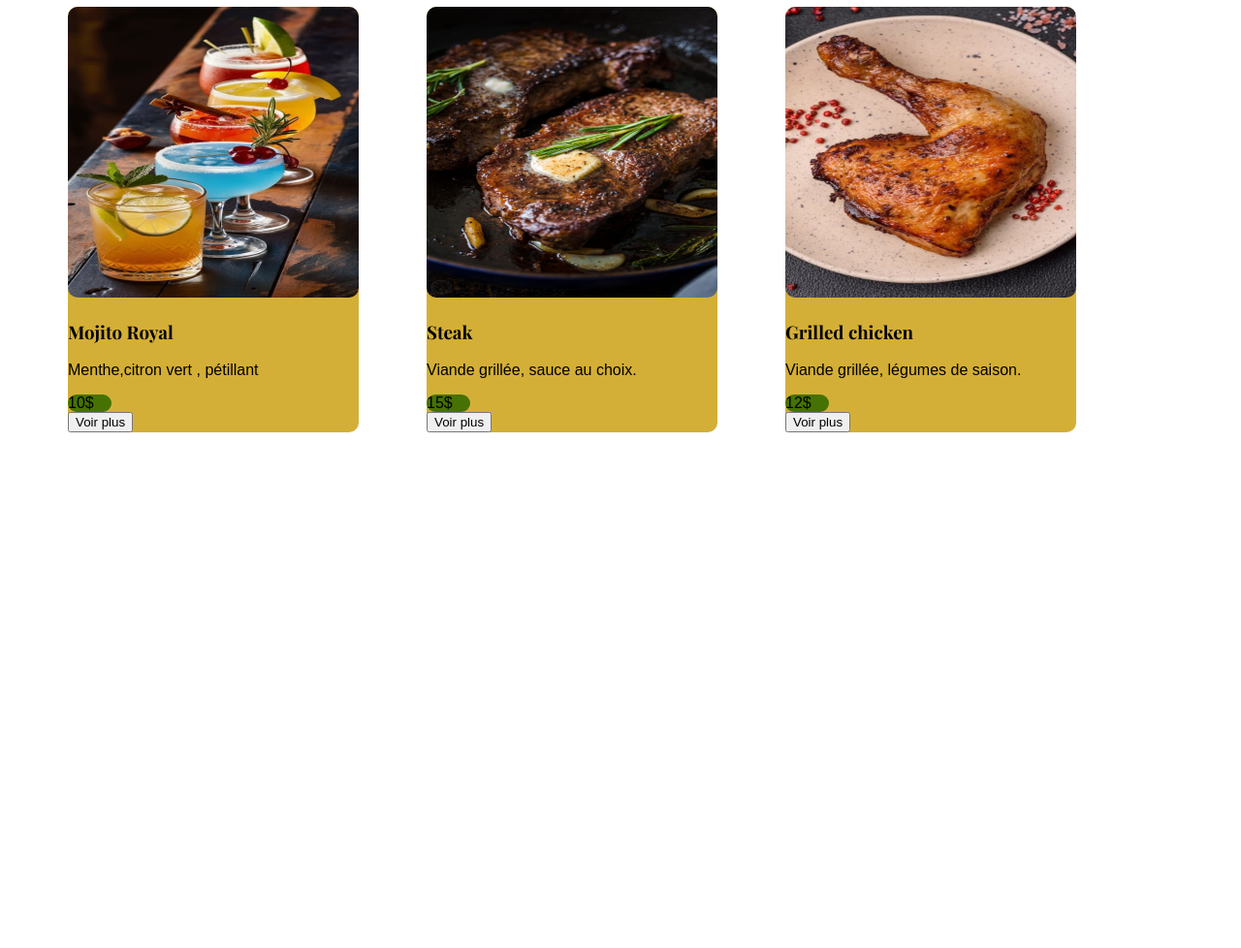
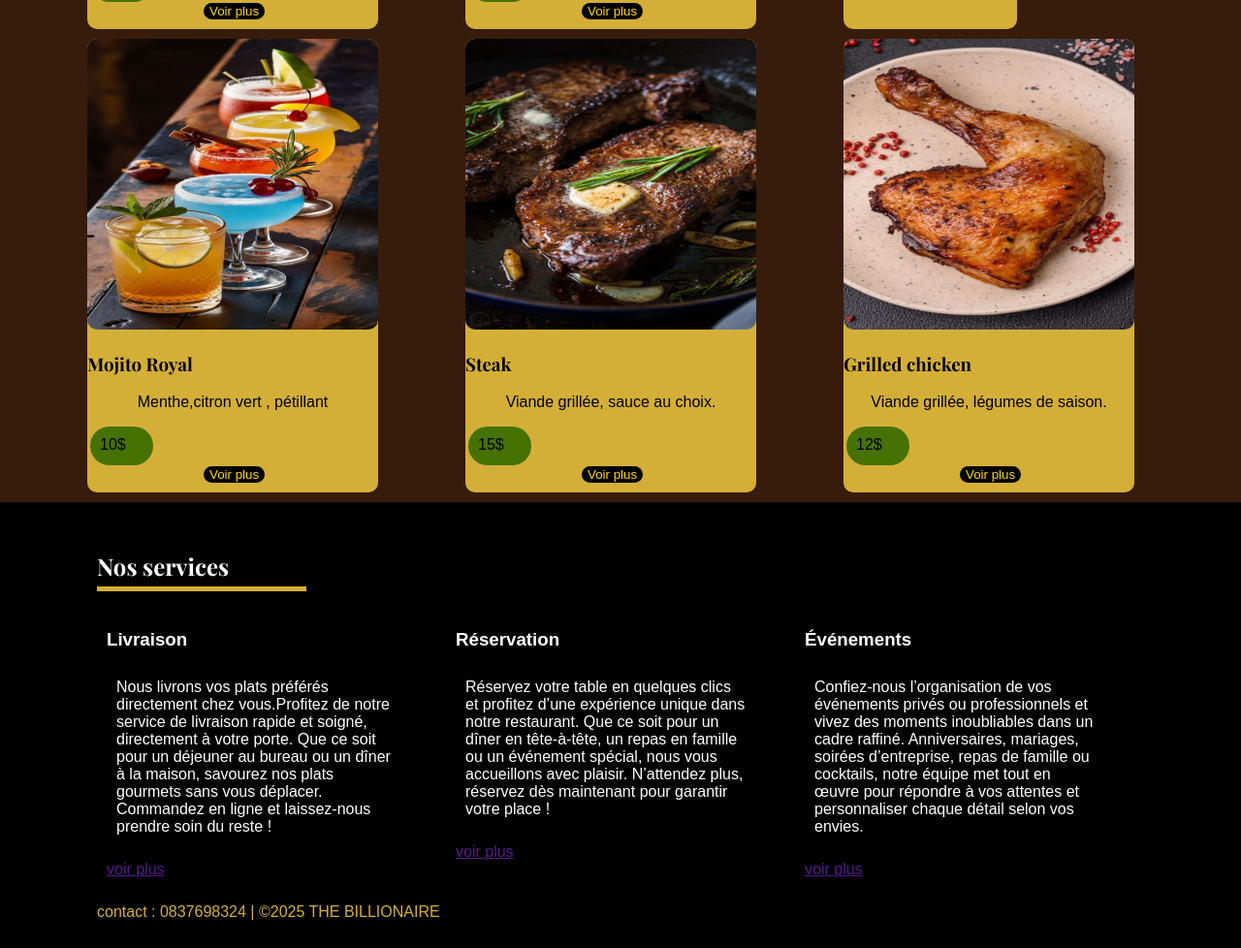
Before and after one commit to Yannis203/projet-resto, a plain HTML site: page index.html in a window 1280 px wide. Shown: the part 1817-2795 px from the top of the page at 97% size. Before the commit the page ends 2273 px from the top, so only its background shows below. Drawn offline with nearby package versions, Linux system fonts and the light colour scheme; a web font is replaced by a local one.

Commit message:
ajout du footer

```diff
--- a/index.html
+++ b/index.html
@@ -11,9 +11,9 @@
         <h1> TᕼE ᗷIᒪᒪIOᑎᗩIᖇE </h1>
         <div class="onglets">
             <a href="#Home">Home</a>
-            <a href="#Propos">A propos</a>
+            <a href="#Propos">À propos</a>
             <a href="#Nosproduits">Nos produits</a>
-            <a href="#">Contact</a>
+            <a href="#Contact">Contact</a>
             <a href="">Réservation</a>
         </div>
     </nav>
@@ -61,7 +61,7 @@
                 <p>Chedar,oeuf,sauce maison.</p>
                 <div class="prix">8,00$</div>
                 <a href="image/Menu restaurant.pdf">
-                    <button>Voir plus</button>
+                    <button class="buttonmenu">Voir plus</button>
                 </a>
             </div>
             <div class="box1">
@@ -70,7 +70,7 @@
                 <p>Pomme épicées, crème fraiche .</p>
                 <div class="prix">23$</div>
                 <a href="image/Menu restaurant.pdf">
-                    <button>Voir plus</button>
+                    <button class="buttonmenu">Voir plus</button>
                 </a>
             </div>
             <div class="box1">
@@ -79,7 +79,7 @@
                 <p>café doux,mousse légère</p>
                 <div class="prix">7$</div>
                 <a href="image/Menu restaurant.pdf">
-                    <button>Voir plus</button>
+                    <button class="buttonmenu">Voir plus</button>
                 </a>
             </div>
             <div class="box1">
@@ -88,7 +88,7 @@
                 <p>Menthe,citron vert , pétillant </p>
                 <div class="prix">10$</div>
                 <a href="image/Menu restaurant.pdf">
-                    <button>Voir plus</button>
+                    <button class="buttonmenu">Voir plus</button>
                 </a>
 
             </div>
@@ -99,7 +99,7 @@
                 <p>Viande grillée, sauce au choix.</p>
                 <div class="prix">15$</div>
                 <a href="image/Menu restaurant.pdf">
-                    <button>Voir plus</button>
+                    <button class="buttonmenu">Voir plus</button>
                 </a>
             </div>
             <div class="box1">
@@ -108,12 +108,38 @@
                 <p>Viande grillée, légumes de saison.</p>
                 <div class="prix">12$</div>
                 <a href="image/Menu restaurant.pdf">
-                    <button>Voir plus</button>
+                    <button class="buttonmenu">Voir plus</button>
                 </a>
             </div>
 
 
 
     </section>
+
+    <section>
+        <footer>
+            <h1>Nos services</h1>
+            <div class="services">
+                <div class="service">
+                    <h3>Livraison</h3>
+                    <p>Nous livrons vos plats préférés directement chez vous.Profitez de notre service de livraison rapide et soigné, directement à votre porte. Que ce soit pour un déjeuner au bureau ou un dîner à la maison, savourez nos plats gourmets sans vous déplacer. Commandez en ligne et laissez-nous prendre soin du reste !</p>
+                    <a href="">voir plus</a>
+                </div>
+                <div class="service">
+                    <h3>Réservation</h3>
+                    <p>Réservez votre table en quelques clics et profitez d’une expérience unique dans notre restaurant. Que ce soit pour un dîner en tête-à-tête, un repas en famille ou un événement spécial, nous vous accueillons avec plaisir. N’attendez plus, réservez dès maintenant pour garantir votre place !</p>
+                    <a href="">voir plus</a>
+                </div>
+                <div class="service">
+                    <h3>Événements</h3>
+                    <p>
+                    Confiez-nous l’organisation de vos événements privés ou professionnels et vivez des moments inoubliables dans un cadre raffiné. Anniversaires, mariages, soirées d’entreprise, repas de famille ou cocktails, notre équipe met tout en œuvre pour répondre à vos attentes et personnaliser chaque détail selon vos envies.
+                    </p>
+                    <a href="">voir plus</a>
+                </div>
+            </div>
+            <p id="Contact">contact : 0837698324 | &copy;2025 THE BILLIONAIRE</p>
+        </footer>
+    </section>
 </body>
 </html>
--- a/style.css
+++ b/style.css
@@ -80,7 +80,7 @@ header button {
     border: 1px solid #D4AF37;
     box-shadow: 3px 3px 3px 3px #D4AF37;
     color: #000;
-    border-radius: 45px;
+    /* border-radius: 45px; */
     font-size: 20px;
     font-family: 'Playfair Display', serif;
     transition:all 0.3s ease;
@@ -125,24 +125,26 @@ button:hover {
     font-family: playfair display, serif;
     width: 100%;
     color: #D4AF37;
+    border: solid 2px #D4AF37;
 }
 .Menu h3{
     font-family: playfair display, serif;
 }
 .Menu {
-    /* background:#D4AF37; */
+
     display: flex;
-    /* flex-direction: column; */
     flex-wrap: wrap;
-    /* align-items: center; */
-
+    background: #381c0b;
 }
 .box1{
-    margin-left: 70px;
+    margin-left: 90px;
     background: #D4AF37;
     border-radius: 10px;
     margin-bottom: 10px;
 
+}
+.box1 p {
+    text-align: center;
 }
 .box1 img{
     width: 300px;
@@ -154,6 +156,49 @@ button:hover {
     background: rgb(69, 114, 2);
     border-radius: 28px;
     width: 15%;
+    margin-left: 3px;
+    height: 20px;
+    padding: 10px;
+}
+.buttonmenu{
+    background: #000;
+    color: #FFD700;
+    border: none;
+    border-radius: 15px;
+    margin-left: 40%;
+    margin-bottom: 10px;
+}
+footer{
+    /* margin-top: 50px; */
+    height: 400px;
+    /* border-top: 5px solid #381c0b; */
+    background: #000;
+    color: #fff;
+    padding: 30px 100px;
+
+}
+footer h1{
+    font-family: playfair display, serif;
+    border-bottom: 5px solid #D4AF37;
+    width: 20%;
+    padding-bottom: 5px;
+}
+footer .services{
+    margin-top: -10px;
+    display: flex;
+    /* flex-wrap: wrap; */
+}
+.service {
+    margin-right: 30px;
+    padding: 10px;
+}
+.service p {
+    max-width: 300px;
+    padding: 10px;
+    flex-wrap: wrap;
+}
+footer #Contact{
+    color: #D4AF37;
 }
 
 
```
